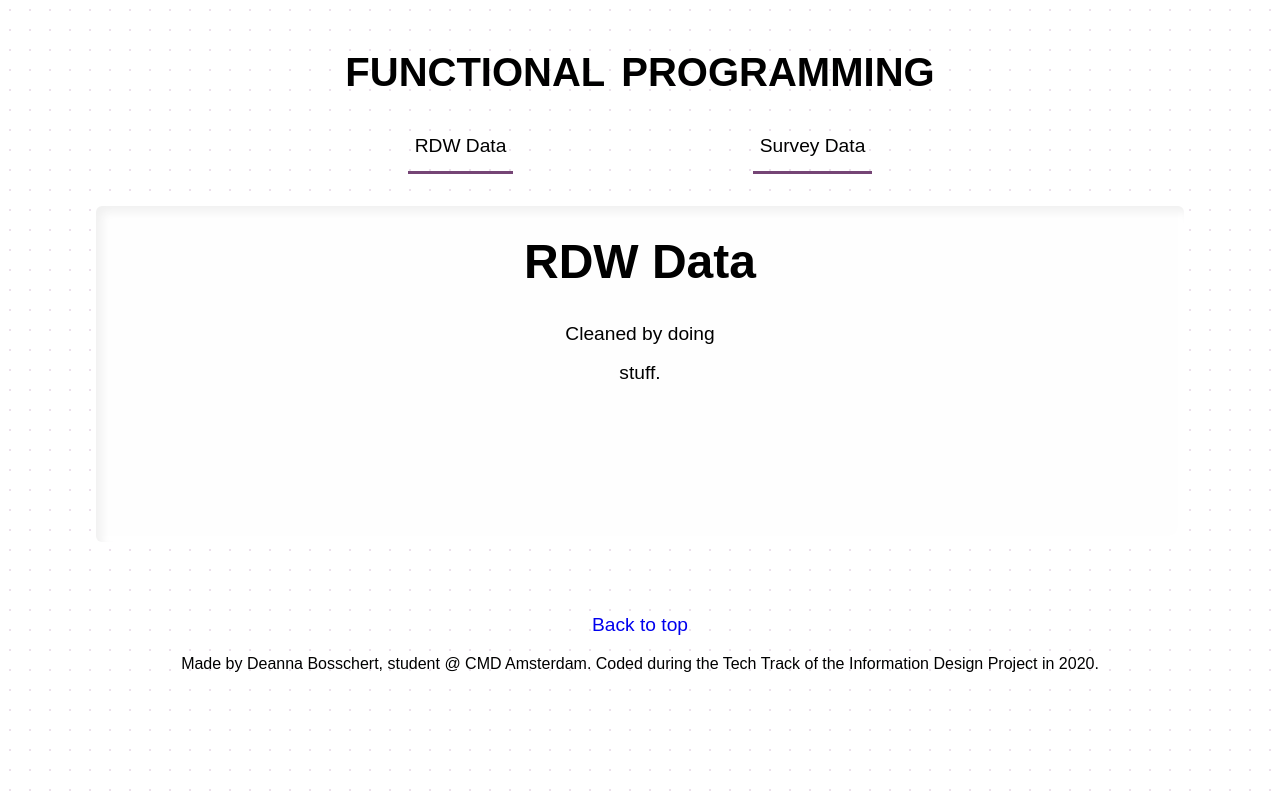
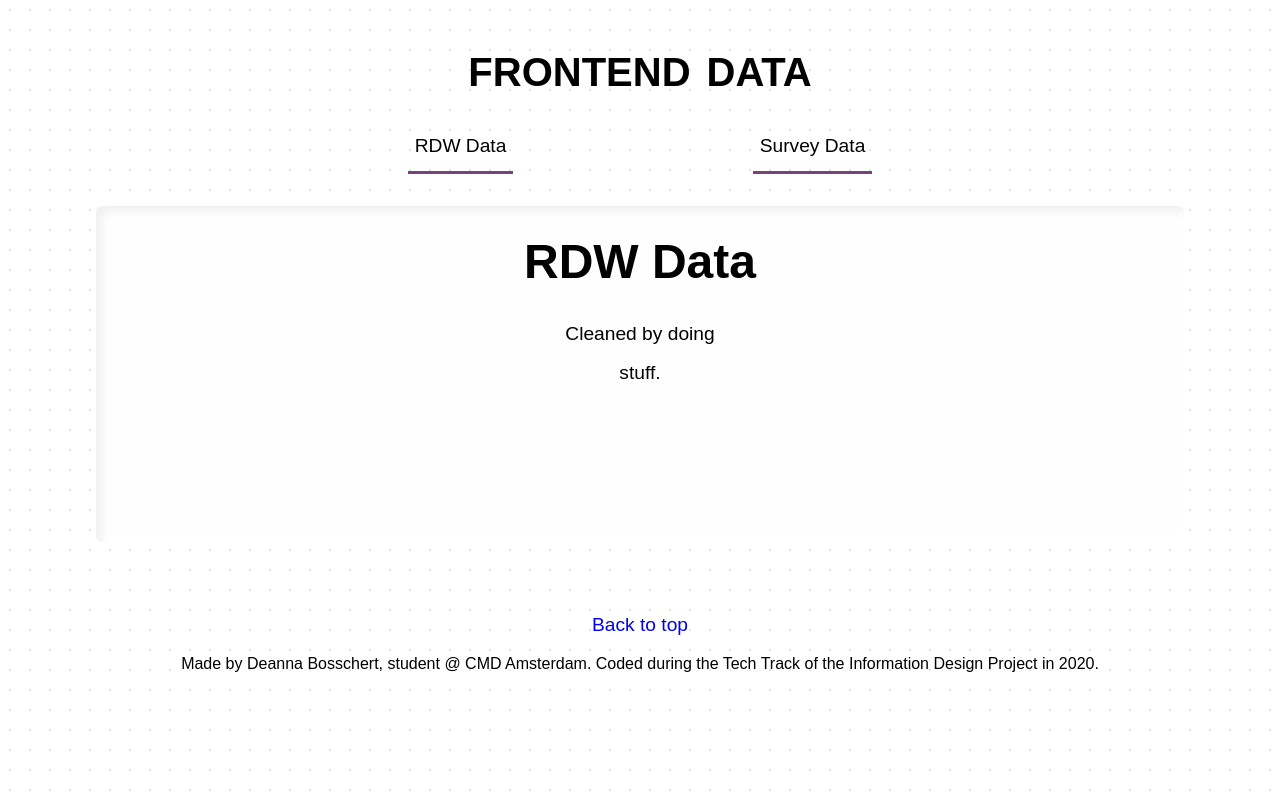
Before and after one commit to deannabosschert/frontend-data, an Eleventy site: page src/index.html in a window 1280 px wide. Built offline with nearby package versions, Linux system fonts and the light colour scheme; Eleventy itself is replaced by a stand-in of ours; files that its build step writes are made by us from their sources; what rgb-hex would draw is missing.

Commit message:
fix: change name

```diff
--- a/src/_includes/_header.html
+++ b/src/_includes/_header.html
@@ -1,5 +1,5 @@
 <header id="top">
-  <h1>functional programming</h1>
+  <h1>frontend data</h1>
   <nav>
     <ul>
       <li><a href="/">RDW Data</a></li>
```
